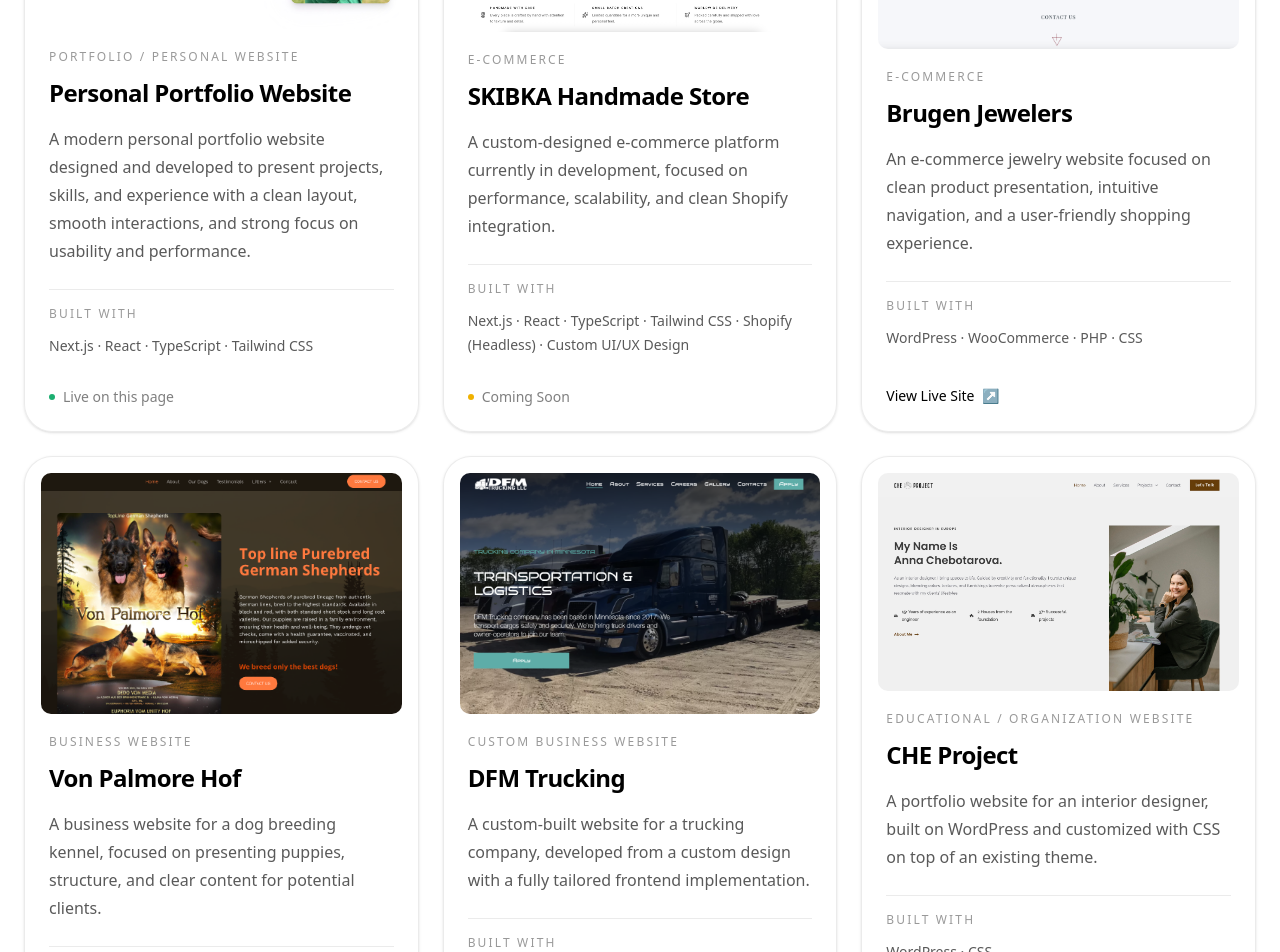
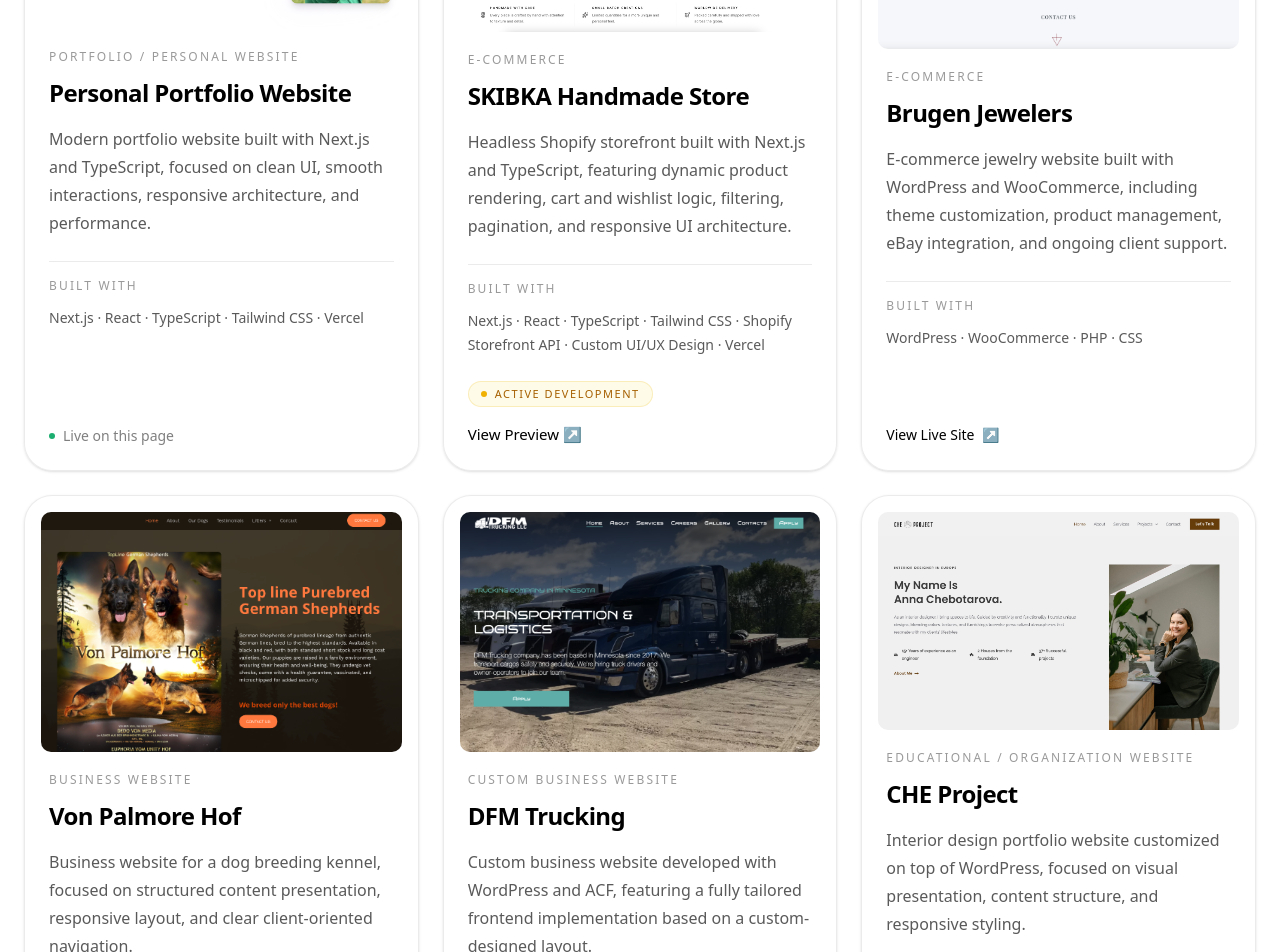
Before and after one commit to Tanny-Griz/okwebdev, a Next.js app: page / in a window 1280 px wide. Shown: the part 1840-2792 px from the top of the page. Built offline with nearby package versions, Linux system fonts and the light colour scheme.

Commit message:
add skibka project

```diff
--- a/components/ProjectCard.tsx
+++ b/components/ProjectCard.tsx
@@ -18,10 +18,21 @@ export function ProjectCard({ project }: ProjectCardProps) {
 
       case "soon":
         return (
-          <span className="inline-flex items-center gap-2 text-sm text-black/50">
-            <span className="h-1.5 w-1.5 rounded-full bg-yellow-500" />
-            Coming Soon
-          </span>
+          <div className="flex flex-col gap-4">
+            <div className="inline-flex w-fit items-center gap-2 rounded-full border border-yellow-500/20 bg-yellow-50 px-3 py-1 text-[11px] font-medium uppercase tracking-[0.14em] text-yellow-700">
+              <span className="h-1.5 w-1.5 rounded-full bg-yellow-500" />
+              Active development
+            </div>
+
+            <a
+              href={project.liveUrl}
+              target="_blank"
+              rel="noreferrer"
+              className="text-[15px] text-black transition hover:opacity-70"
+            >
+              View Preview ↗
+            </a>
+          </div>
         );
 
       case "live":
--- a/components/about.tsx
+++ b/components/about.tsx
@@ -19,7 +19,7 @@ export function About() {
             </p>
             <p className="mt-3 text-2xl font-semibold">7+ years</p>
             <p className="mt-2 text-sm leading-6 text-black/60">
-              Web development & digital projects
+              Websites, e-commerce & client projects
             </p>
           </div>
 
@@ -29,7 +29,7 @@ export function About() {
             </p>
             <p className="mt-3 text-2xl font-semibold">Frontend & E-commerce</p>
             <p className="mt-2 text-sm leading-6 text-black/60">
-              React, Vue, WordPress, responsive UI
+              React, Next.js, Vue, Shopify, WordPress, UI/UX, SEO
             </p>
           </div>
 
@@ -51,7 +51,7 @@ export function About() {
               Software Development A.A.S.
             </p>
             <p className="mt-2 text-sm leading-6 text-black/60">
-              Expanding toward full-stack engineering
+              Focused on modern frontend engineering
             </p>
           </div>
         </div>
--- a/data/projects.ts
+++ b/data/projects.ts
@@ -14,28 +14,36 @@ export const projects: Project[] = [
     title: "Personal Portfolio Website",
     category: "Portfolio / Personal Website",
     description:
-      "A modern personal portfolio website designed and developed to present projects, skills, and experience with a clean layout, smooth interactions, and strong focus on usability and performance.",
+      "Modern portfolio website built with Next.js and TypeScript, focused on clean UI, smooth interactions, responsive architecture, and performance.",
     image: "/images/okwebdev.jpg",
     liveUrl: "/",
     status: "current",
-    stack: ["Next.js", "React", "TypeScript", "Tailwind CSS"],
+    stack: ["Next.js", "React", "TypeScript", "Tailwind CSS", "Vercel"],
     isCurrent: true,
   },
   {
     title: "SKIBKA Handmade Store",
     category: "E-commerce",
     description:
-      "A custom-designed e-commerce platform currently in development, focused on performance, scalability, and clean Shopify integration.",
+      "Headless Shopify storefront built with Next.js and TypeScript, featuring dynamic product rendering, cart and wishlist logic, filtering, pagination, and responsive UI architecture.",
     image: "/images/skibka.jpg",
-    liveUrl: "/",
+    liveUrl: "https://skibka.vercel.app",
     status: "soon",
-    stack: ["Next.js", "React", "TypeScript", "Tailwind CSS", "Shopify (Headless)", "Custom UI/UX Design"],
+    stack: [
+      "Next.js",
+      "React",
+      "TypeScript",
+      "Tailwind CSS",
+      "Shopify Storefront API",
+      "Custom UI/UX Design",
+      "Vercel",
+    ],
   },
   {
     title: "Brugen Jewelers",
     category: "E-commerce",
     description:
-      "An e-commerce jewelry website focused on clean product presentation, intuitive navigation, and a user-friendly shopping experience.",
+      "E-commerce jewelry website built with WordPress and WooCommerce, including theme customization, product management, eBay integration, and ongoing client support.",
     image: "/images/brugenjewelers.png",
     liveUrl: "http://brugenjewelers.com/",
     status: "live",
@@ -45,7 +53,7 @@ export const projects: Project[] = [
     title: "Von Palmore Hof",
     category: "Business Website",
     description:
-      "A business website for a dog breeding kennel, focused on presenting puppies, structure, and clear content for potential clients.",
+      "Business website for a dog breeding kennel, focused on structured content presentation, responsive layout, and clear client-oriented navigation.",
     image: "/images/vonpalmorehof.png",
     liveUrl: "https://vonpalmorehof.com/",
     status: "live",
@@ -55,7 +63,7 @@ export const projects: Project[] = [
     title: "DFM Trucking",
     category: "Custom Business Website",
     description:
-      "A custom-built website for a trucking company, developed from a custom design with a fully tailored frontend implementation.",
+      "Custom business website developed with WordPress and ACF, featuring a fully tailored frontend implementation based on a custom-designed layout.",
     image: "/images/dfmtrucking.png",
     liveUrl: "https://dfmtrucking.com/",
     status: "live",
@@ -65,7 +73,7 @@ export const projects: Project[] = [
     title: "CHE Project",
     category: "Educational / Organization Website",
     description:
-      "A portfolio website for an interior designer, built on WordPress and customized with CSS on top of an existing theme.",
+      "Interior design portfolio website customized on top of WordPress, focused on visual presentation, content structure, and responsive styling.",
     image: "/images/cheproject.jpg",
     liveUrl: "https://www.cheproject.com/",
     status: "live",
```
